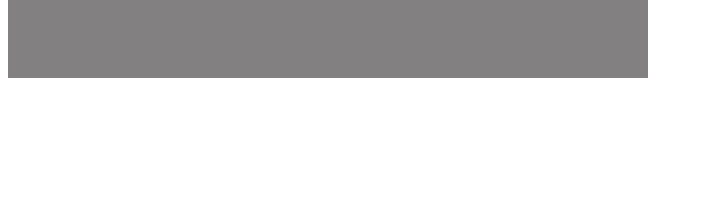
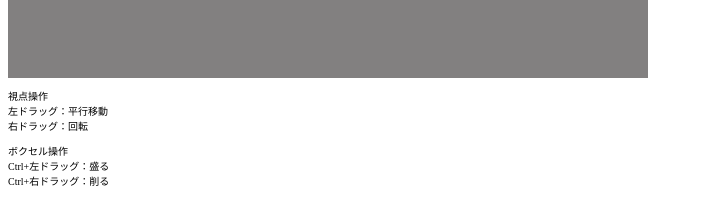
Before and after one commit to green224/mc, a plain HTML site: page index.html in a window 1280 px wide. Shown: the part 290-514 px from the top of the page, without its empty margins (0-703 px from the left). Drawn offline with Linux system fonts and the light colour scheme; no server answers.

Commit message:
feat: 説明文を追加

```diff
--- a/index.html
+++ b/index.html
@@ -9,7 +9,17 @@
       var gameInstance = UnityLoader.instantiate("gameContainer", "Build/output.json");
     </script>
   </head>
-  <body>
+  <body style="font-size:10px;">
     <div id="gameContainer" style="width: 640px; height: 360px; margin: auto"></div>
+    <p>
+    	視点操作<br/>
+    	左ドラッグ：平行移動<br/>
+    	右ドラッグ：回転
+    </p>
+    <p>
+    	ボクセル操作<br/>
+    	Ctrl+左ドラッグ：盛る<br/>
+    	Ctrl+右ドラッグ：削る
+    </p>
   </body>
 </html>
```
